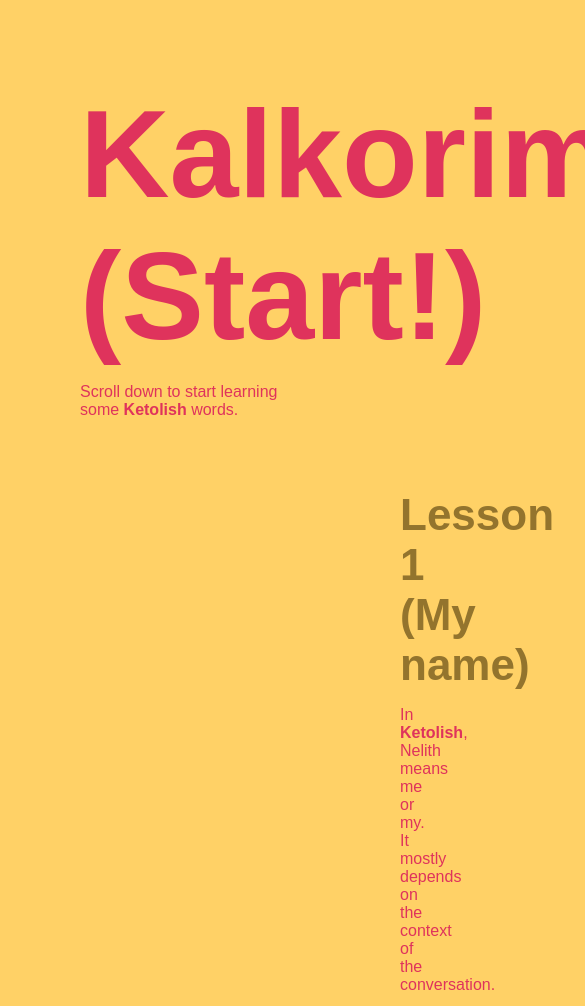
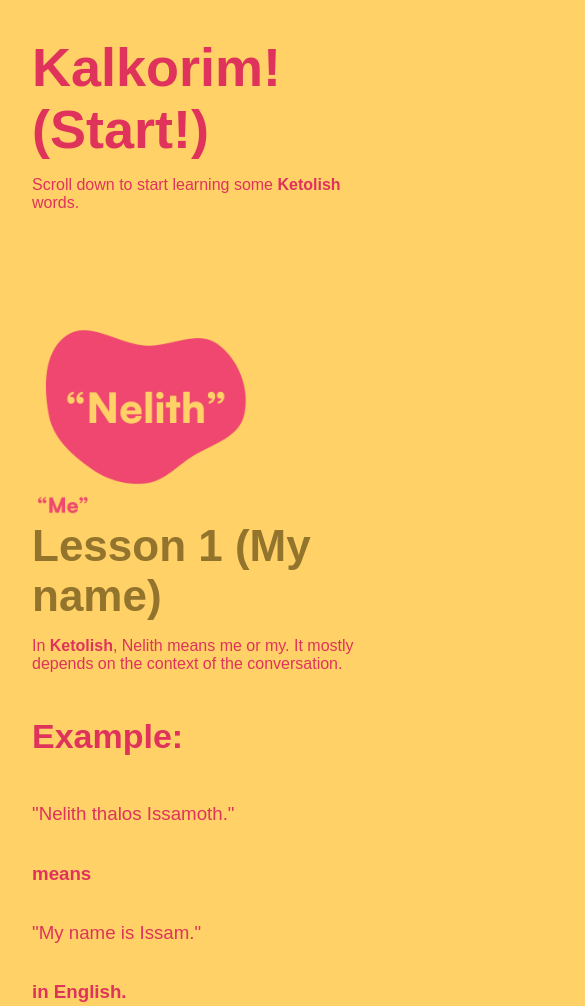
Before and after one commit to IssamElNass/DKL, a plain HTML site: page voc.html in a window 390 px wide. Shown: the top 1006 px of the page, 585 px wide, since content can reach past the window. Drawn offline with nearby package versions, Linux system fonts and the light colour scheme; a web font is replaced by a local one.

Commit message:
Add files via upload

```diff
--- a/voc.html
+++ b/voc.html
@@ -5,10 +5,7 @@
     <meta http-equiv="X-UA-Compatible" content="IE=edge" />
     <meta name="viewport" content="width=device-width, initial-scale=1.0" />
     <title>DKL - Vocabulary</title>
-    <link
-      href="https://api.fontshare.com/v2/css?f[]=satoshi@900,700,500,400&display=swap"
-      rel="stylesheet"
-    />
+    <link href="https://api.fontshare.com/v2/css?f[]=satoshi@900,700,500,400&display=swap" rel="stylesheet" />
 
     <style>
       body {
@@ -120,7 +117,6 @@
         margin-bottom: 5em;
         display: flex;
         transition: all 0.2s ease;
-        /* padding: 15px; */
         justify-content: center;
         align-items: center;
       }
@@ -130,24 +126,72 @@
         background: #c7385a;
         color: white;
       }
+
+      @media screen and (max-width: 600px) {
+        .container {
+          flex-direction: column;
+          padding: 0 2em;
+        }
+
+        .sub-container {
+          justify-content: flex-start;
+          width: 100%;
+          padding: 0;
+          height: 100%;
+        }
+
+        .title {
+          font-size: 54px;
+        }
+
+        .title-2 {
+          font-size: 44px;
+        }
+      }
+
+      @media screen and (max-width: 992px) {
+        .container {
+          flex-direction: column;
+          padding: 0 2em;
+        }
+
+        .inner-container {
+          display: flex;
+          flex-direction: column;
+          justify-content: flex-start;
+          padding: 0;
+          height: 100%;
+          margin: 3em 0;
+        }
+
+        .sub-container {
+          justify-content: flex-start;
+          width: 100%;
+          padding: 0;
+          height: 50%;
+        }
+
+        .title {
+          font-size: 54px;
+        }
+
+        .title-2 {
+          font-size: 44px;
+        }
+      }
     </style>
   </head>
   <body>
     <div class="container">
       <h1 class="title">Kalkorim! (Start!)</h1>
-      <p class="desc">
-        Scroll down to start learning some <strong>Ketolish</strong> words.
-      </p>
+      <p class="desc">Scroll down to start learning some <strong>Ketolish</strong> words.</p>
       <div class="inner-container">
         <div class="sub-container">
           <img src="./images/lesson1.png" width="70%" alt="" />
         </div>
         <div class="sub-container">
           <h1 class="title-2">Lesson 1 (My name)</h1>
-          <p class="translation">
-            In <strong>Ketolish</strong>, Nelith means me or my. It mostly
-            depends on the context of the conversation.
-          </p>
+          <p class="translation">In <strong>Ketolish</strong>, Nelith means me or my. It mostly depends on the context of the conversation.</p>
           <h2 class="translation-title">Example:</h2>
           <h3 class="translation">"Nelith thalos Issamoth."</h3>
           <h3 class="translation"><strong>means</strong></h3>
@@ -159,12 +203,7 @@
       <div class="inner-container">
         <div class="sub-container">
           <h1 class="title-2">Lesson 2 (Food)</h1>
-          <p class="translation">
-            In <strong>Ketolish</strong>, fruits have a different name than we
-            are commonly used to. For example: Apple means "elvathal" in
-            Ketolish. It doesn't matter if you are talking about a single or
-            multiple apples.
-          </p>
+          <p class="translation">In <strong>Ketolish</strong>, fruits have a different name than we are commonly used to. For example: Apple means "elvathal" in Ketolish. It doesn't matter if you are talking about a single or multiple apples.</p>
           <h2 class="translation-title">Example:</h2>
           <h3 class="translation">"Sylvarix nalarith elvathal"</h3>
           <h3 class="translation"><strong>means</strong></h3>
@@ -182,15 +221,9 @@
         </div>
         <div class="sub-container">
           <h1 class="title-2">Lesson 3 (Job)</h1>
-          <p class="translation">
-            In <strong>Ketolish</strong>, jobs usually have the same name. It
-            depends in which sector you work. In this example: Zalnor means
-            Nurse. But it can also mean doctor or surgeon.
-          </p>
+          <p class="translation">In <strong>Ketolish</strong>, jobs usually have the same name. It depends in which sector you work. In this example: Zalnor means Nurse. But it can also mean doctor or surgeon.</p>
           <h2 class="translation-title">Example:</h2>
-          <h3 class="translation">
-            "Nelith takzorin Zalnor arkinath sa'karianth"
-          </h3>
+          <h3 class="translation">"Nelith takzorin Zalnor arkinath sa'karianth"</h3>
           <h3 class="translation"><strong>means</strong></h3>
 
           <h3 class="translation">"I work as a nurse in a hospital."</h3>
```
Also changed, not shown: index.html (+62 -13 lines).
